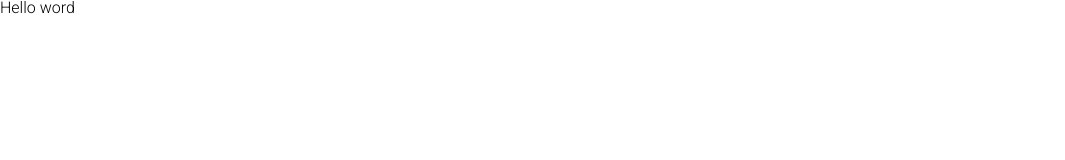
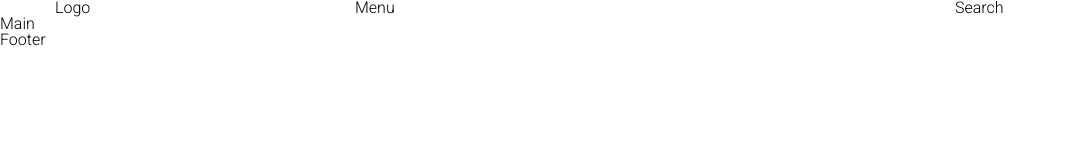
Before and after one commit to Iryna781/shop-project, a plain HTML site: page index.html in a window 1280 px wide. Shown: the whole page, without its empty margins (0-1065 px from the left). Drawn offline with Linux system fonts and the light colour scheme.

Commit message:
add flexbox

```diff
--- a/index.html
+++ b/index.html
@@ -13,6 +13,17 @@
 
 </head>
 <body>
-    <h1>Hello word</h1>
+    <header class="header">
+        <div class="container">
+            <div class="row">
+                <div class="col-3">Logo</div>
+                <div class="col-6">Menu</div>
+                <div class="col-3">Search</div>
+            </div>
+
+        </div>
+    </header>
+    <main class="main">Main</main>
+    <footer class="footer">Footer</footer>
 </body>
 </html>
--- a/style.css
+++ b/style.css
@@ -4,3 +4,31 @@
 body{
     font-family: 'Roboto', sans-serif;
 }
+.container{
+    width: 1200px;
+    max-width: 1200px;
+    padding: 0 15px;
+    margin: 0 auto;
+}
+.header{
+
+}
+[class*="col-"]{
+    padding-right: 15px;
+    padding-left: 15px;
+}
+
+.row{
+    display: flex;
+    margin-left: -15px;
+    margin-right: -15px;
+
+}
+.col-3{
+    flex: 0 0 25%;
+    max-width: 25%;
+}
+.col-6{
+    flex: 0 0 50%;
+    max-width: 50%;
+}
```
